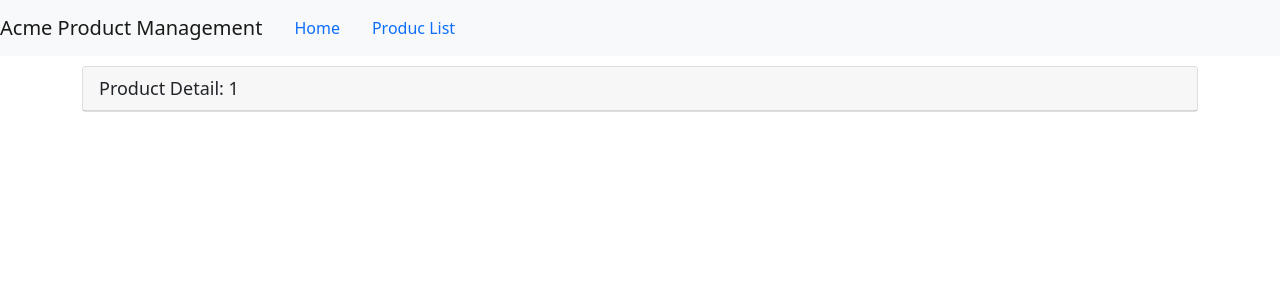
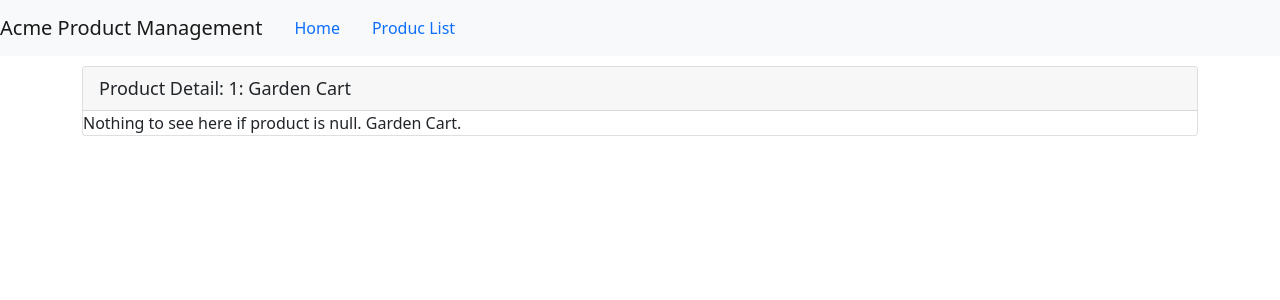
Before and after one commit to fgregor88/angular-getting-started, an Angular app: page /products/1 in a window 1280 px wide. Shown: the top 300 px of the page. Built offline with nearby package versions, Linux system fonts and the light colour scheme.

Commit message:
null values and added a hardcoded product for test

```diff
--- a/src/app/products/product-detail.component.html
+++ b/src/app/products/product-detail.component.html
@@ -1,5 +1,8 @@
 <div class="card">
   <div class="card-header">
-    {{pageTitle}}
+    {{pageTitle + ': ' + product?.productName}}
+  </div>
+  <div *ngIf="product">
+    Nothing to see here if product is null. {{product.productName}}.
   </div>
 </div>
--- a/src/app/products/product-detail.component.ts
+++ b/src/app/products/product-detail.component.ts
@@ -1,5 +1,6 @@
 import { Component, OnInit } from '@angular/core';
 import {ActivatedRoute} from "@angular/router";
+import {IProduct} from "./product";
 
 @Component({
   templateUrl: './product-detail.component.html',
@@ -7,12 +8,24 @@ import {ActivatedRoute} from "@angular/router";
 })
 export class ProductDetailComponent implements OnInit {
   pageTitle: string = 'Product Detail';
+  product: IProduct | undefined;
 
   constructor(private route: ActivatedRoute) { }
 
   ngOnInit(): void {
     const id = Number(this.route.snapshot.paramMap.get('id'));
     this.pageTitle += `: ${id}`;
+
+    this.product = {
+      "productId": 2,
+      "productName": "Garden Cart",
+      "productCode": "GDN-0023",
+      "releaseDate": "March 18, 2021",
+      "description": "15 gallon capacity rolling garden cart",
+      "price": 32.99,
+      "starRating": 4.2,
+      "imageUrl": "assets/images/garden_cart.png"
+    };
   }
 
 }
```
